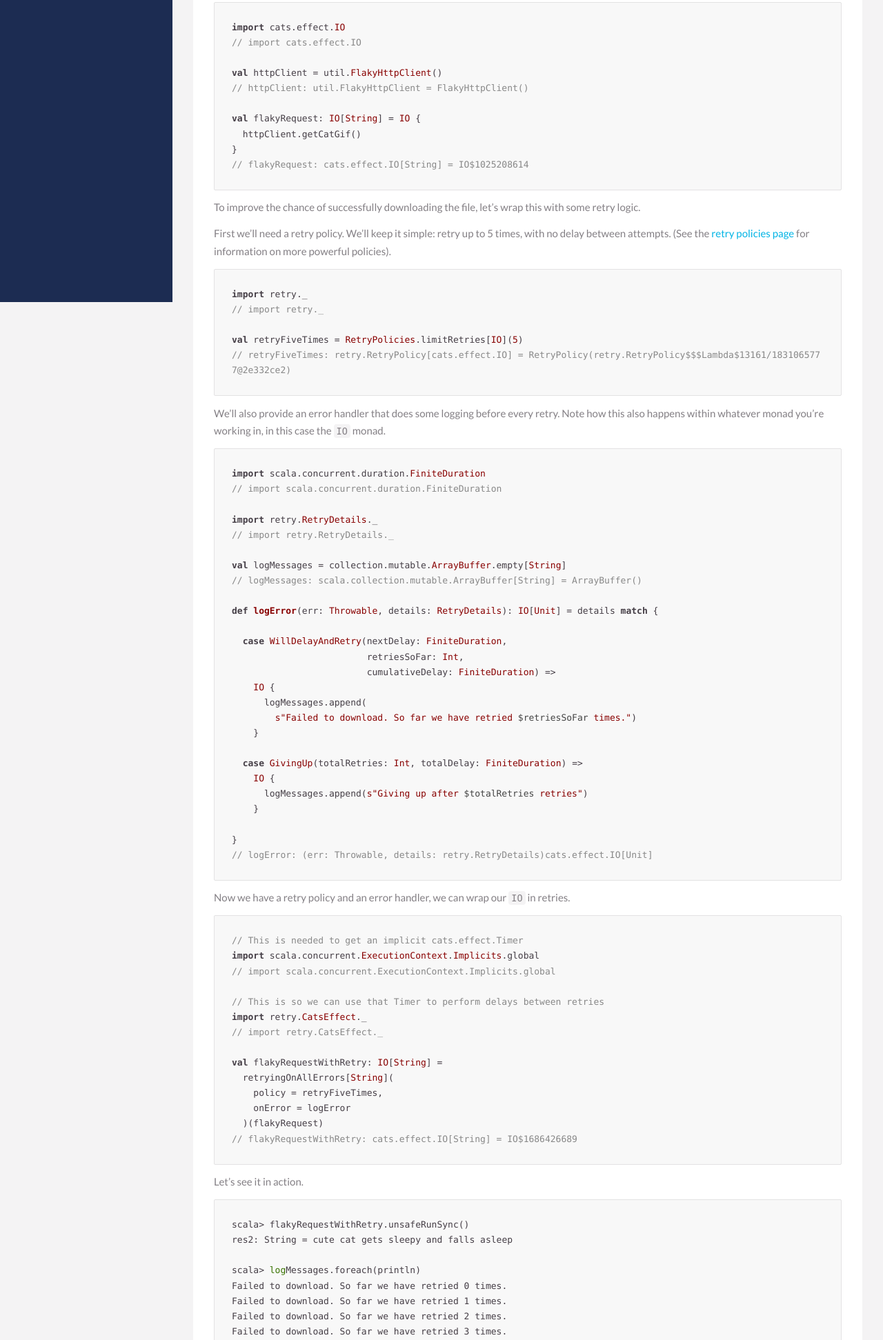
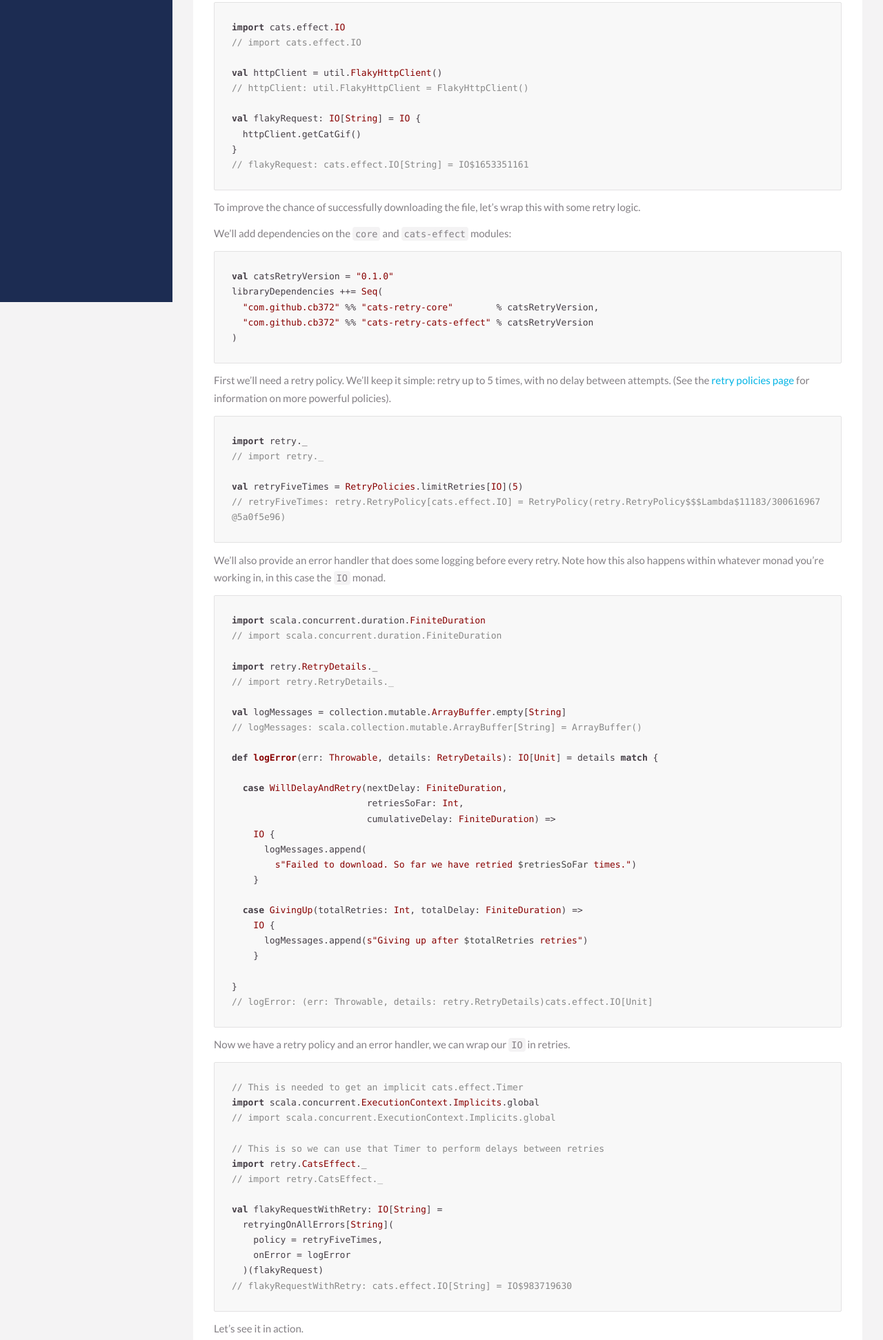
Before and after one commit to cb372/cats-retry, a plain HTML site: page docs/index.html in a window 1280 px wide. Shown: the part 362-2305 px from the top of the page at 69% size. Drawn offline with nearby package versions, Linux system fonts and the light colour scheme; some packages are replaced by stand-ins of ours; a script that the page names is missing.

Commit message:
updated site

```diff
--- a/docs/index.html
+++ b/docs/index.html
@@ -19,11 +19,20 @@ high probability it will fail.</p>
 <span class="k">val</span> <span class="n">flakyRequest</span><span class="k">:</span> <span class="kt">IO</span><span class="o">[</span><span class="kt">String</span><span class="o">]</span> <span class="k">=</span> <span class="nc">IO</span> <span class="o">{</span>
   <span class="n">httpClient</span><span class="o">.</span><span class="n">getCatGif</span><span class="o">()</span>
 <span class="o">}</span>
-<span class="c1">// flakyRequest: cats.effect.IO[String] = IO$1025208614
+<span class="c1">// flakyRequest: cats.effect.IO[String] = IO$1653351161
 </span></code></pre></div></div>
 
 <p>To improve the chance of successfully downloading the file, let’s wrap this with
 some retry logic.</p>
+
+<p>We’ll add dependencies on the <code class="highlighter-rouge">core</code> and <code class="highlighter-rouge">cats-effect</code> modules:</p>
+
+<div class="highlighter-rouge"><div class="highlight"><pre class="highlight"><code>val catsRetryVersion = "0.1.0"
+libraryDependencies ++= Seq(
+  "com.github.cb372" %% "cats-retry-core"        % catsRetryVersion,
+  "com.github.cb372" %% "cats-retry-cats-effect" % catsRetryVersion
+)
+</code></pre></div></div>
 
 <p>First we’ll need a retry policy. We’ll keep it simple: retry up to 5 times, with
 no delay between attempts. (See the <a href="policies.html">retry policies page</a> for
@@ -33,7 +42,7 @@ information on more powerful policies).</p>
 <span class="c1">// import retry._
 </span>
 <span class="k">val</span> <span class="n">retryFiveTimes</span> <span class="k">=</span> <span class="nc">RetryPolicies</span><span class="o">.</span><span class="n">limitRetries</span><span class="o">[</span><span class="kt">IO</span><span class="o">](</span><span class="mi">5</span><span class="o">)</span>
-<span class="c1">// retryFiveTimes: retry.RetryPolicy[cats.effect.IO] = RetryPolicy(retry.RetryPolicy$$$Lambda$13161/1831065777@2e332ce2)
+<span class="c1">// retryFiveTimes: retry.RetryPolicy[cats.effect.IO] = RetryPolicy(retry.RetryPolicy$$$Lambda$11183/300616967@5a0f5e96)
 </span></code></pre></div></div>
 
 <p>We’ll also provide an error handler that does some logging before every retry.
@@ -84,7 +93,7 @@ retries.</p>
     <span class="n">policy</span> <span class="k">=</span> <span class="n">retryFiveTimes</span><span class="o">,</span>
     <span class="n">onError</span> <span class="k">=</span> <span class="n">logError</span>
   <span class="o">)(</span><span class="n">flakyRequest</span><span class="o">)</span>
-<span class="c1">// flakyRequestWithRetry: cats.effect.IO[String] = IO$1686426689
+<span class="c1">// flakyRequestWithRetry: cats.effect.IO[String] = IO$983719630
 </span></code></pre></div></div>
 
 <p>Let’s see it in action.</p>
```
Also changed, not shown: docs/combinators.html (+3 -3 lines), docs/policies.html (+2 -2 lines), docs/sleep.html (+1 -1 lines).
